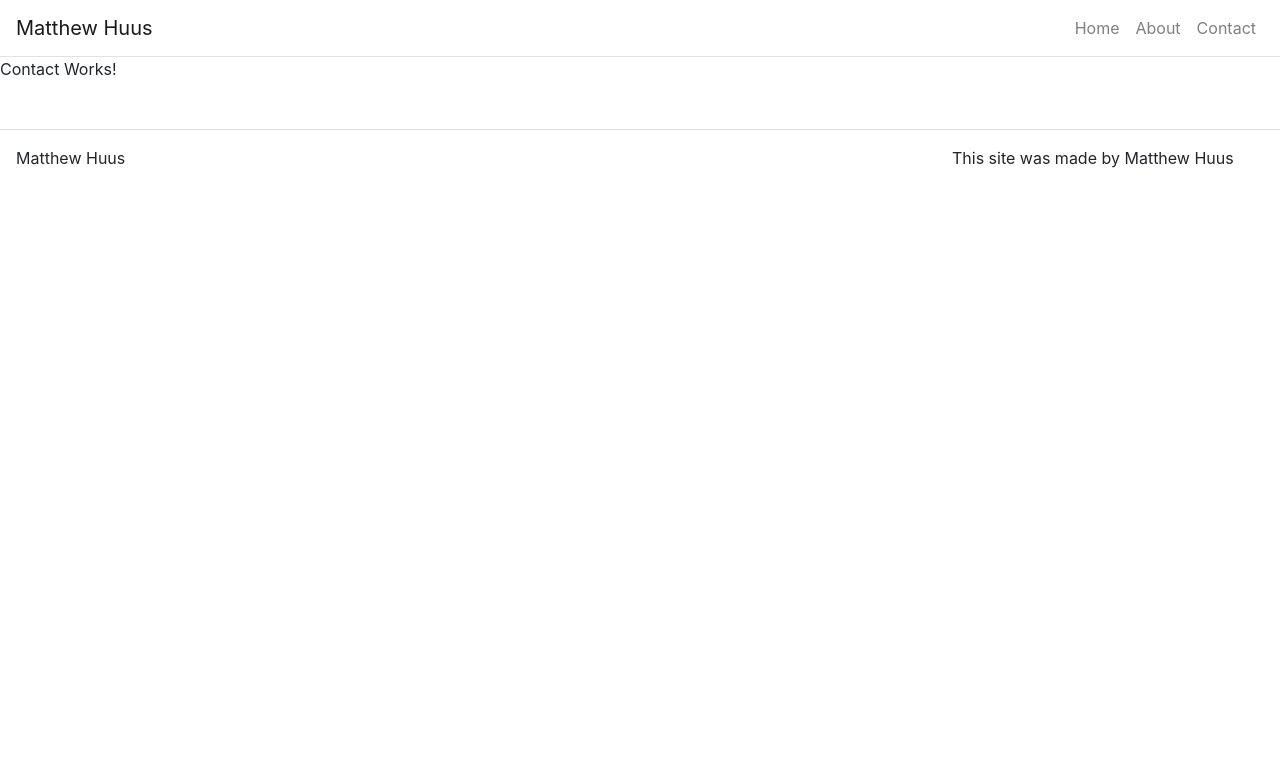
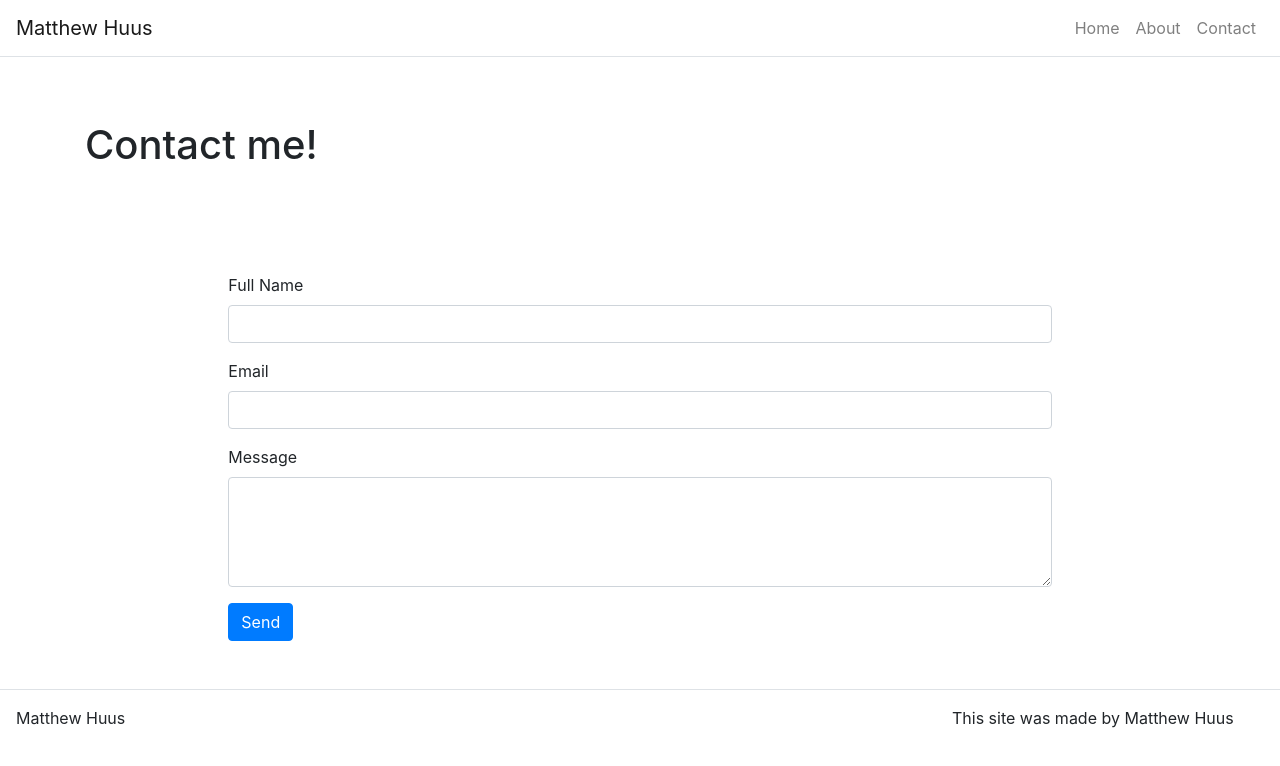
Before and after one commit to matt98h/React-Portfolio, a React (Create React App) app: page /contact in a window 1280 px wide. Shown: the top 766 px of the page. Built offline with nearby package versions, Linux system fonts and the light colour scheme.

Commit message:
front-end set up for contact page, will work on API next

```diff
--- a/package.json
+++ b/package.json
@@ -6,6 +6,7 @@
     "@testing-library/jest-dom": "^4.2.4",
     "@testing-library/react": "^9.5.0",
     "@testing-library/user-event": "^7.2.1",
+    "axios": "^0.19.2",
     "bootstrap": "^4.5.2",
     "react": "^16.13.1",
     "react-bootstrap": "^1.3.0",
--- a/src/index.css
+++ b/src/index.css
@@ -34,3 +34,12 @@
   font: size 16px;
   margin:0px;
 }
+
+.success-msg {
+  color: #6cad63;
+  padding: 10px 15px;
+}
+.err-msg {
+  color: #d42828;
+  padding: 10px 15px;
+}
--- a/src/pages/AboutPage.js
+++ b/src/pages/AboutPage.js
@@ -9,7 +9,7 @@
     <Hero title={props.title}/>
 
     <Content>
-
+Hello this works
     </Content>
 </div>
 
--- a/src/pages/ContactPage.js
+++ b/src/pages/ContactPage.js
@@ -1,8 +1,73 @@
 import React from 'react';
+import Form from 'react-bootstrap/Form'
+import Button from 'react-bootstrap/Button'
 
-function ContactPage(props) {
-return(
-<p>Contact Works!</p>
-);
+import Hero from '../components/Hero';
+import Content from '../components/Content';
+
+class ContactPage extends React.Component {
+    constructor(props) {
+        super(props)
+        this.state = {
+            name: '',
+            email: '',
+            message: '',
+            disabled: false,
+            emailSent: null
+        }
+    }
+    handleChange = (event) => {
+        console.log(event)
+
+        const target = event.target;
+        // if I want the user to use a checkbox to verify something this can be useful.
+        const value = target.type === 'checkbox' ? target.checked : target.value;
+        const name = target.name
+
+        this.setState({
+            [name]:value
+        })
+    }
+
+    handleSubmit = (event) => {
+        event.preventDefault();
+
+        this.setState({
+            disabled:true,
+        })
+    }
+    render(){
+        return (
+            <div>
+                <Hero title={this.props.title}></Hero>
+
+                <Content>
+                    <Form onSubmit={this.handleSubmit}>
+                        <Form.Group>
+                            <Form.Label htmlFor='full-name'>Full Name</Form.Label>
+                            <Form.Control id='full-name' name='name' type='text' value={this.state.name} onChange={this.handleChange}/>
+                        </Form.Group>
+                        <Form.Group>
+                            <Form.Label htmlFor='email'>Email</Form.Label>
+                            <Form.Control id='email' name='email' type='email' value={this.state.email} onChange={this.handleChange}/>
+                        </Form.Group>
+
+                        <Form.Group>
+                            <Form.Label htmlFor='message'>Message</Form.Label>
+                            <Form.Control id='message' name='message' as='textarea'rows='4' value={this.state.message} onChange={this.handleChange}/>
+                        </Form.Group>
+
+                        <Button className='d-inline-block' variant='primary' type='submit' disabled={this.state.disabled}>
+                            Send</Button>
+
+                            {this.state.emailSent === true && <p className='d-inline success-msg'>Email Sent!</p>}
+                            {this.state.emailSent === false && <p className='d-inline err-msg'>Email Not Sent!</p>}
+
+                    </Form>
+
+                </Content>
+            </div>
+        );
+    }
 }
 export default ContactPage
```
Also changed, not shown: 1 other file (tests, documents, lock files or other folders).
